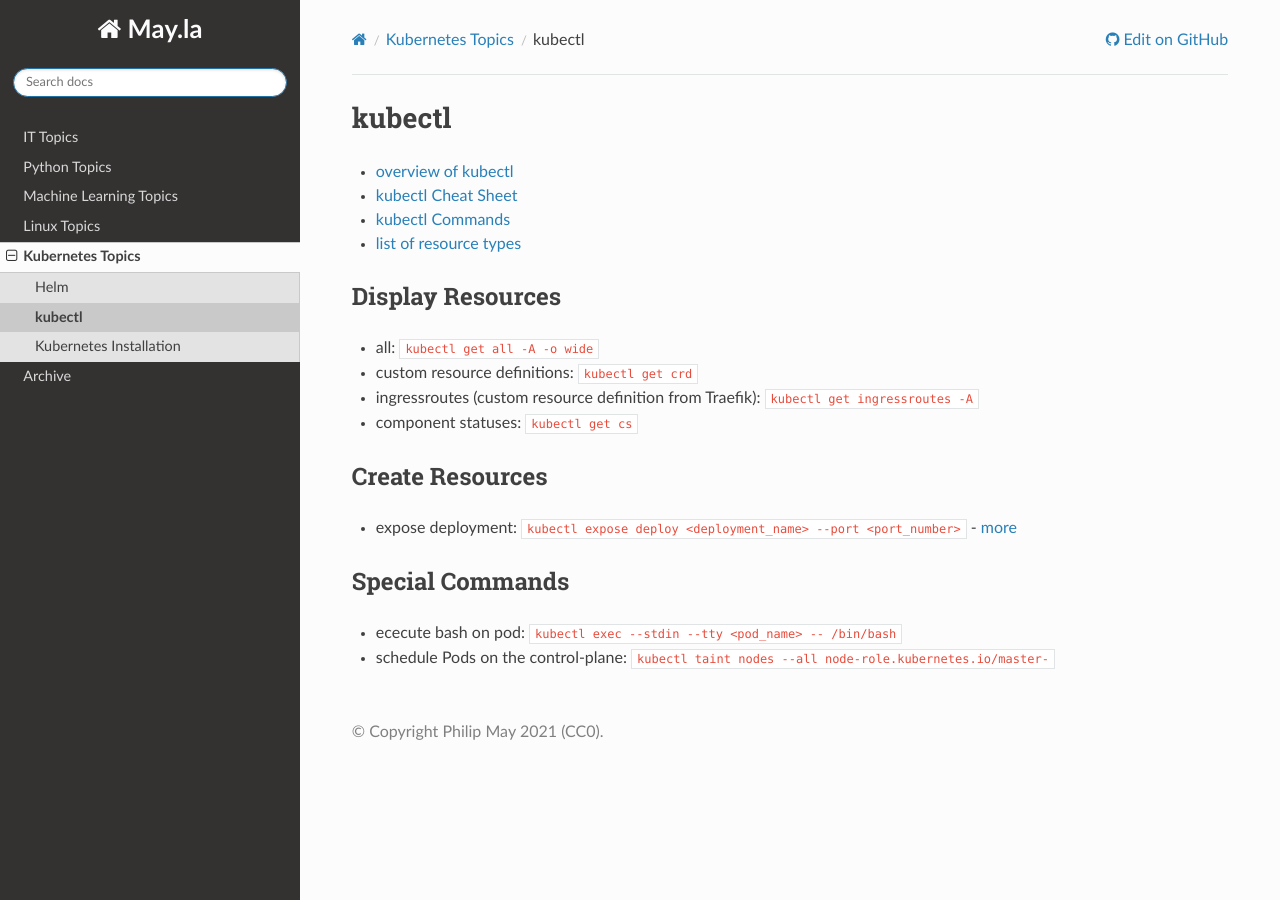
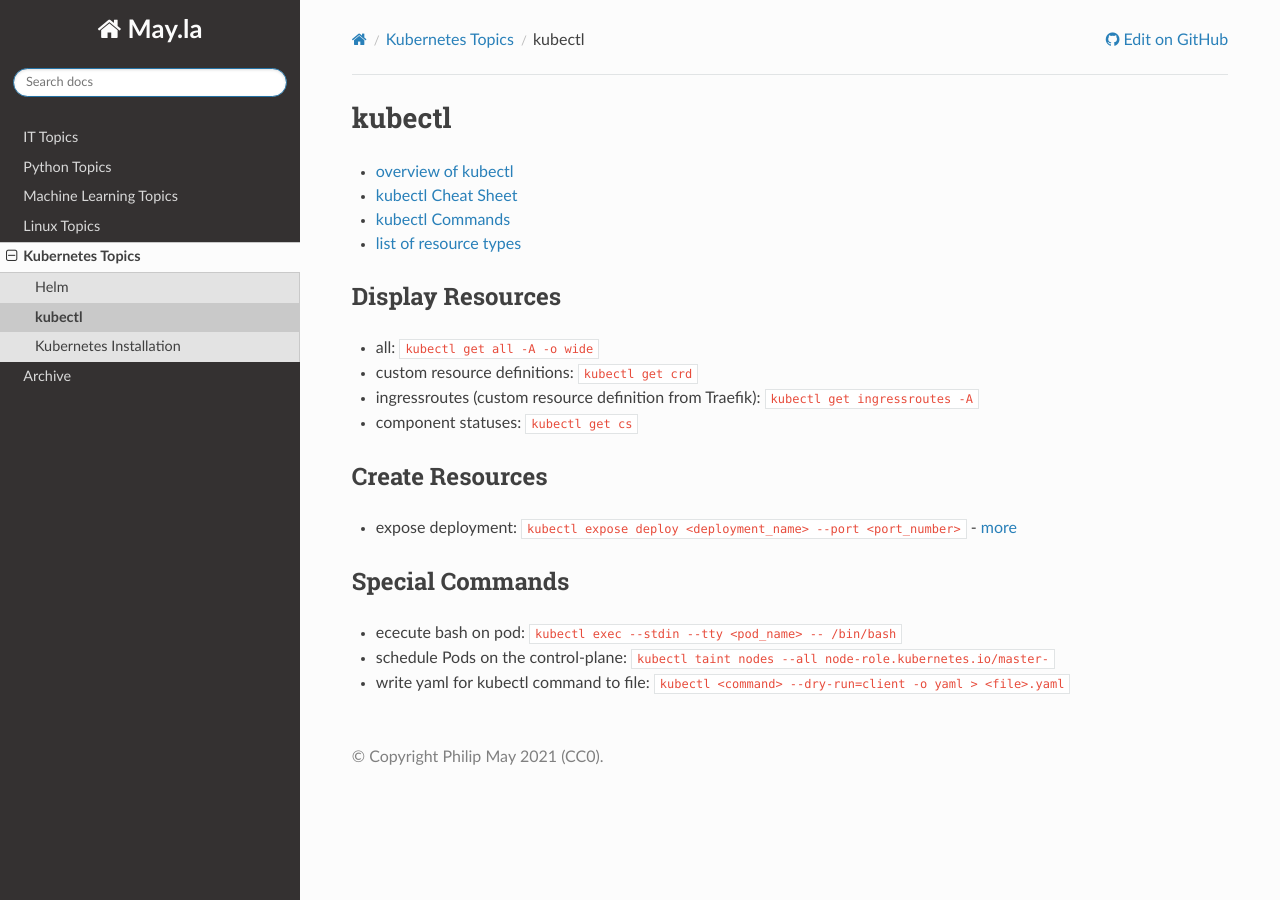
Before and after one commit to PhilipMay/May.la, a Sphinx documentation site: the page built from source/k8s/kubectl.md, in a window 1280 px wide. Built offline with Sphinx 7.4.7 and the Read the Docs theme 2.0.0, drawn with Linux system fonts in a browser that asks for light colours.

Commit message:
Update kubectl.md

```diff
--- a/source/k8s/kubectl.md
+++ b/source/k8s/kubectl.md
@@ -16,3 +16,4 @@
 ## Special Commands
 - ececute bash on pod: `kubectl exec --stdin --tty <pod_name> -- /bin/bash`
 - schedule Pods on the control-plane: `kubectl taint nodes --all node-role.kubernetes.io/master-`
+- write yaml for kubectl command to file: `kubectl <command> --dry-run=client -o yaml > <file>.yaml`
```
